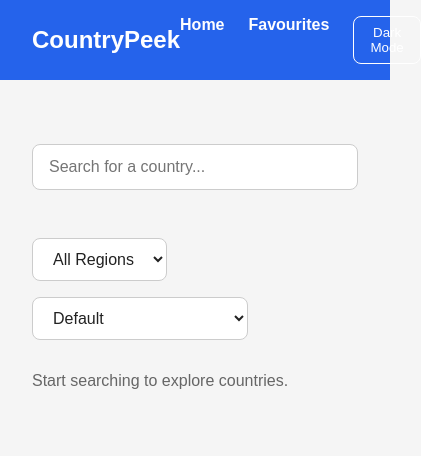
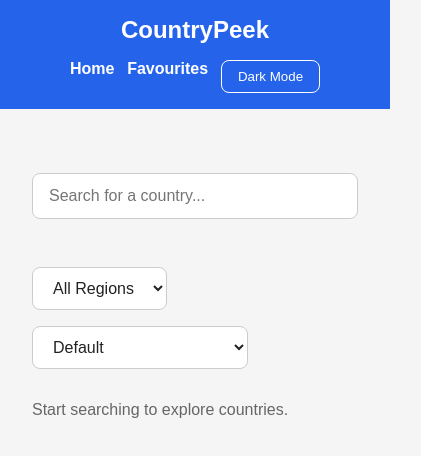
Before and after one commit to srinithivijayakumars139-wq/country-peek, a React (Vite) app: page / in a window 390 px wide. Shown: the top 456 px of the page, 421 px wide, since content can reach past the window. Built offline with nearby package versions, Linux system fonts and the light colour scheme.

Commit message:
feat: polish layout, add accessibility, handle edge cases

```diff
--- a/src/components/CountryCard.jsx
+++ b/src/components/CountryCard.jsx
@@ -62,13 +62,32 @@ function CountryCard({ country }) {
         </p>
 
         <button
-          className={`fav-btn ${
-            isSaved ? 'fav-btn--saved' : ''
-          }`}
-          onClick={handleFavourite}
-        >
-          {isSaved ? '♥ Saved' : '♡ Save'}
-        </button>
+          className={`fav-btn ${isSaved ? 'fav-btn--saved' : ''}`}
+          aria-label={
+            isSaved
+              ? `Remove ${name.common} from favourites`
+              : `Save ${name.common} to favourites`
+          }
+          aria-pressed={isSaved}
+          onClick={(e) => {
+            e.preventDefault()
+            e.stopPropagation()
+
+            if (isSaved) {
+              dispatch({
+                type: 'REMOVE_FAVOURITE',
+                payload: cca3,
+              })
+            } else {
+              dispatch({
+                type: 'ADD_FAVOURITE',
+                payload: country,
+            })
+          }
+        }}
+>
+        {isSaved ? '♥ Saved' : '♡ Save'}
+      </button>
       </div>
     </Link>
   )
--- a/src/components/Header.jsx
+++ b/src/components/Header.jsx
@@ -27,6 +27,7 @@ function Header() {
         <button
           className="theme-toggle"
           onClick={toggleTheme}
+          aria-label={theme==='light' ? 'Switch to dark mode' : 'Switch to light mode'}
         >
           {theme === 'light'
             ? 'Dark Mode'
--- a/src/styles/App.css
+++ b/src/styles/App.css
@@ -348,3 +348,34 @@
   color: crimson;
   font-weight: bold;
 }
+
+@media (max-width: 600px) {
+  .header {
+    flex-direction: column;
+    gap: 1rem;
+    padding: 1rem;
+    text-align: center;
+  }
+
+  .header__nav {
+    flex-wrap: wrap;
+    justify-content: center;
+    gap: 0.8rem;
+  }
+}
+
+@media (max-width: 500px) {
+  .cards-grid {
+    grid-template-columns: 1fr;
+  }
+}
+
+@media (max-width: 700px) {
+  .country-page__layout {
+    grid-template-columns: 1fr;
+  }
+
+  .country-page__details {
+    grid-template-columns: 1fr;
+  }
+}
```
